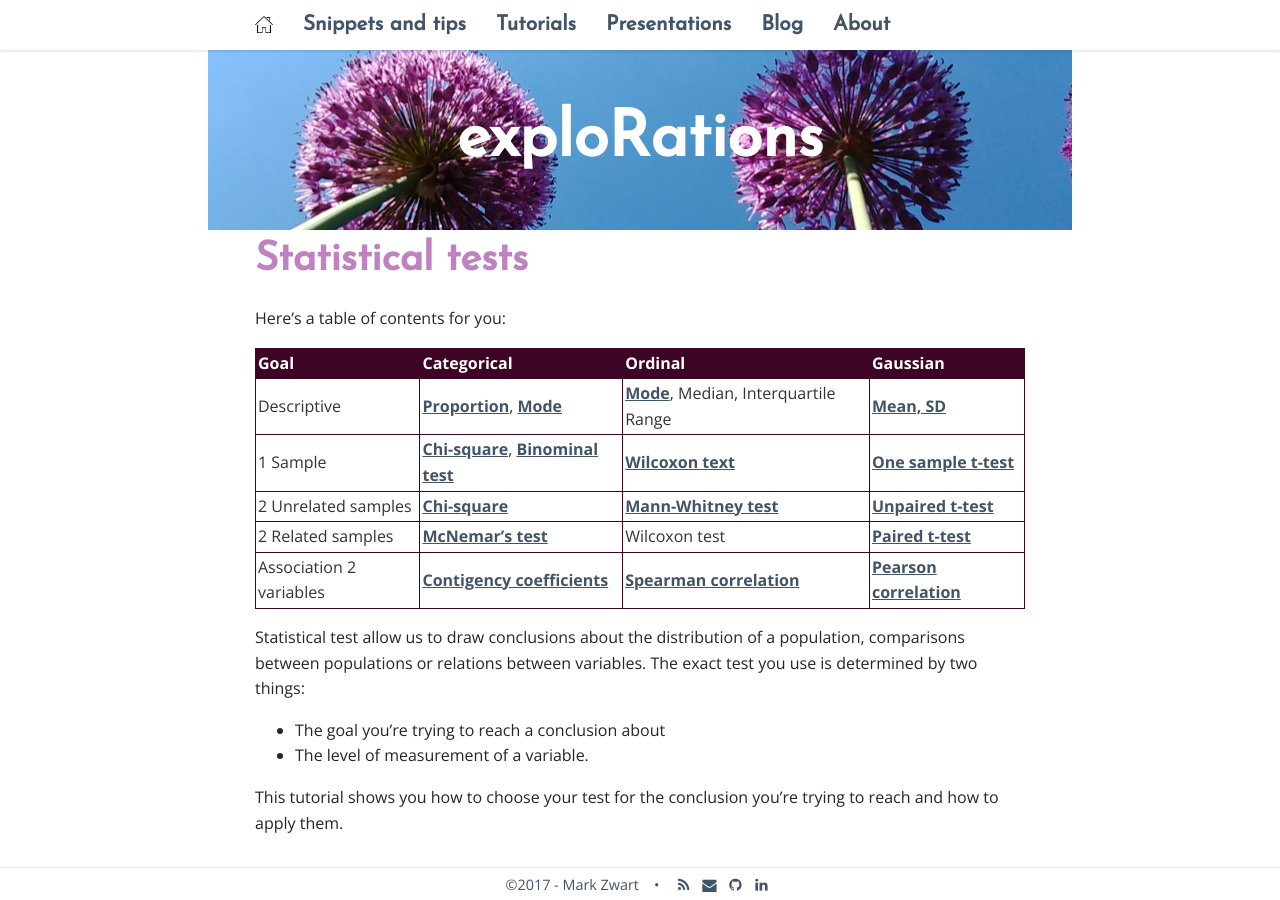
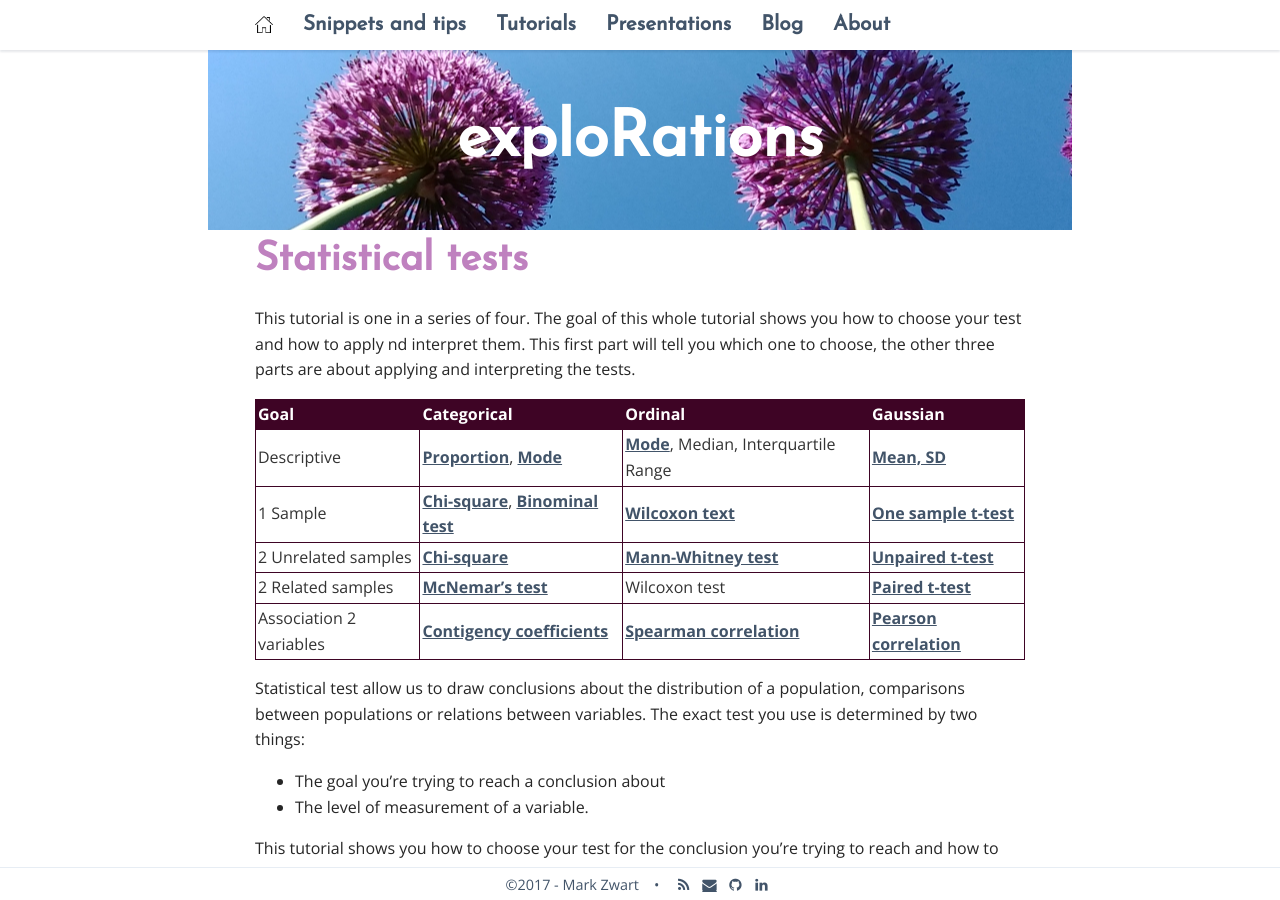
Before and after one commit to mark-me/mark-me.github.io, a Jekyll site: the page built from _pages/tutorials/statistical-tests/statistical-tests.md, in a window 1280 px wide and 900 px high. Built offline with Jekyll 4.4.1, drawn with Linux system fonts in a browser that asks for light colours; nearby versions of some CDN libraries; comment, search, counter and statistics services are not loaded.

Commit message:
Update statistical-tests.md

```diff
--- a/_pages/tutorials/statistical-tests/statistical-tests.md
+++ b/_pages/tutorials/statistical-tests/statistical-tests.md
@@ -5,7 +5,7 @@ comments: true
 permalink: /statistical-tests/
 ---
 
-Here's a table of contents for you:
+This tutorial is one in a series of four. The goal of this whole tutorial shows you how to choose your test and how to apply nd interpret them. This first part will tell you which one to choose, the other three parts are about applying and interpreting the tests.
 
 | Goal | Categorical | Ordinal | Gaussian |
 | :--- | :-------- | :--------- | :------------------- |
@@ -202,7 +202,7 @@ The p value is below 0.05 and tells us that there is a difference in hair color
 
 ### McNemar’s test
 
-<img src="/_pages/tutorials/statistical-tests/cravat.jpg" alt="Me" width="376" height="284" align="right"/>
+<img src="/_pages/tutorials/statistical-tests/cravat.jpg" alt="Me" width="200" height="262" align="right"/>
 **[McNemar's test](https://en.wikipedia.org/wiki/McNemar%27s_test)** is used to see whether observations differ in values on two sets of varibles. It's usefull for comparing results of questionaires for the same person across a period of time.
 
 In his classic book _[The Decline of Good Taste](https://www.gutenberg.org/ebooks/search/?query=The+decline+of+good+taste)_ Dr. Edward McAuliffe lamented the ascent of the frivolous bow-tie to the expense of the refined [cravat](https://mccannbespoke.co.uk/how-to-wear-a-cravat/). Being the reputed scientist he was, he didn't go by feeling but relentlessly carried out two questionnaires to the same 2.000 men with 2 years in between. The men were asked if they wouldd rather wear a bow-tie or a cravat. Here I recreate the results:
```
